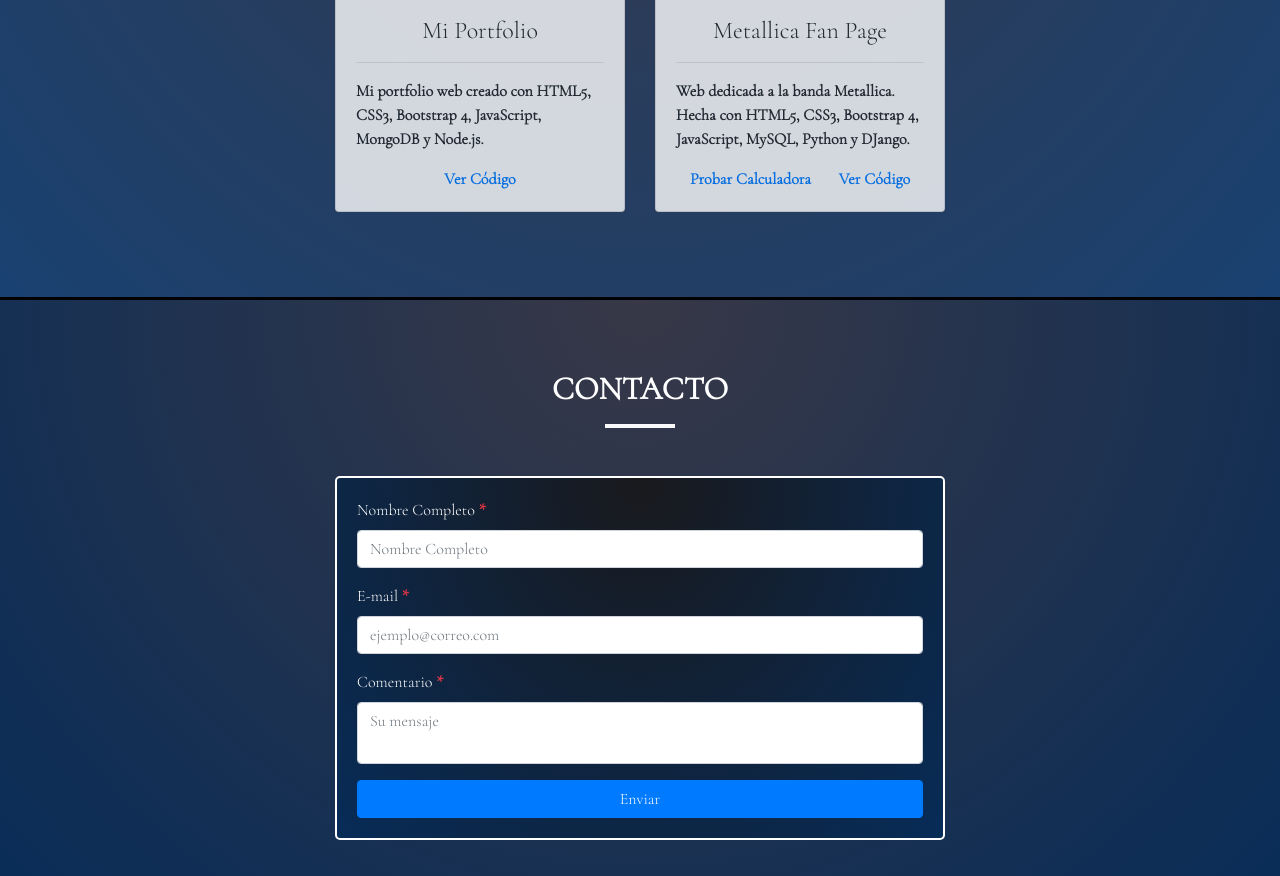
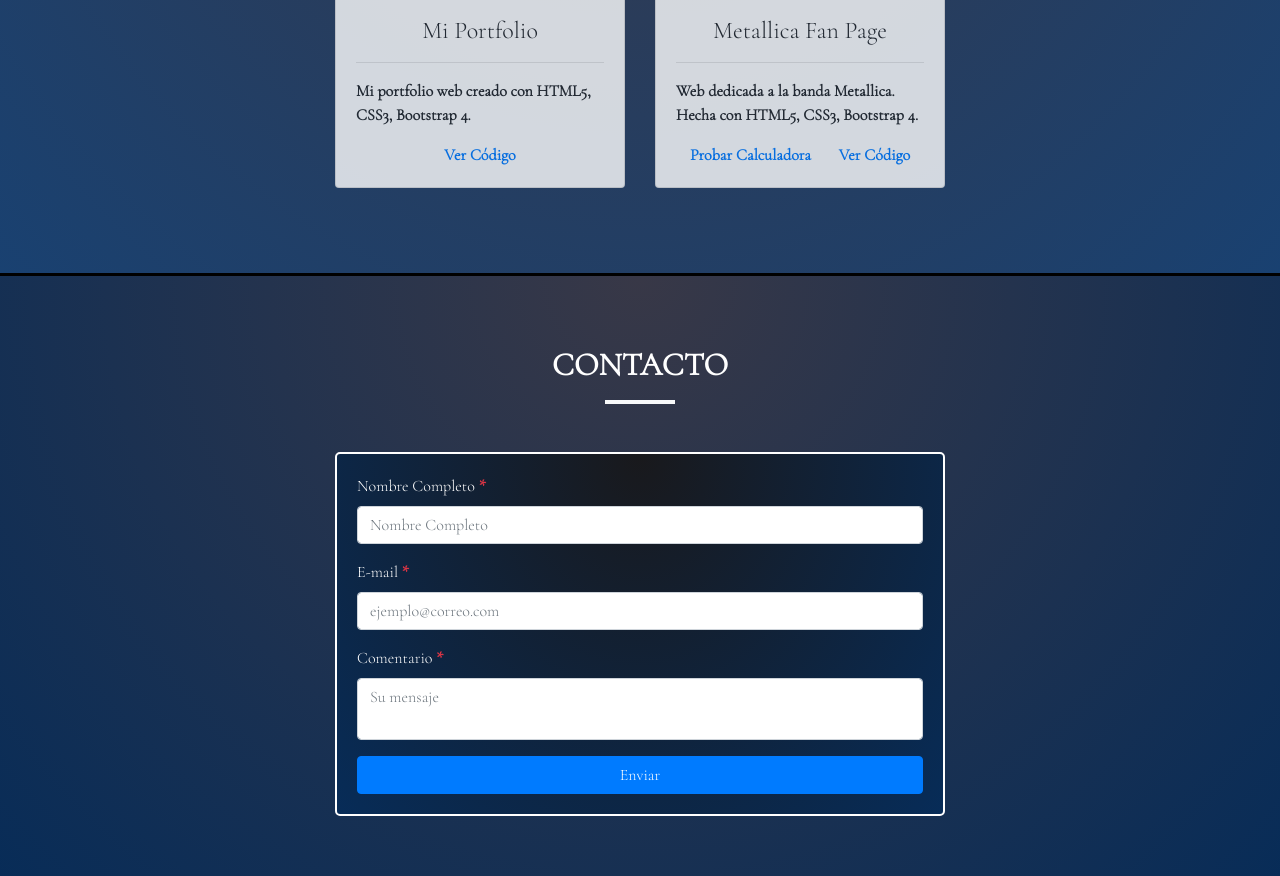
Before and after one commit to rodrigorousseaux/portfolio.github.io, a plain HTML site: page index.html in a window 1280 px wide. Shown: the part 2806-3682 px from the top of the page. Drawn offline with nearby package versions, Linux system fonts and the light colour scheme.

Commit message:
arregle la descripción de los proyectos

```diff
--- a/index.html
+++ b/index.html
@@ -322,7 +322,7 @@
                             <h4 class="card-title text-center">Mi Portfolio</h4>
                             <hr>
                             <p>
-                                Mi portfolio web creado con HTML5, CSS3, Bootstrap 4, JavaScript, MongoDB y Node.js.
+                                Mi portfolio web creado con HTML5, CSS3, Bootstrap 4.
                             </p>
                             <div class="text-center">
                                 <a class="linkProyecto"
@@ -344,7 +344,7 @@
                             <h4 class="card-title text-center">Metallica Fan Page</h4>
                             <hr>
                             <p>
-                                Web dedicada a la banda Metallica. Hecha con HTML5, CSS3, Bootstrap 4, JavaScript, MySQL, Python y DJango.
+                                Web dedicada a la banda Metallica. Hecha con HTML5, CSS3, Bootstrap 4.
                             </p>
                             <div class="d-flex justify-content-around">
                                 <a class="linkProyecto" href="https://rodrigorousseaux.github.io/metallica.github.io/" target="_blank">Probar Calculadora</a>
```
